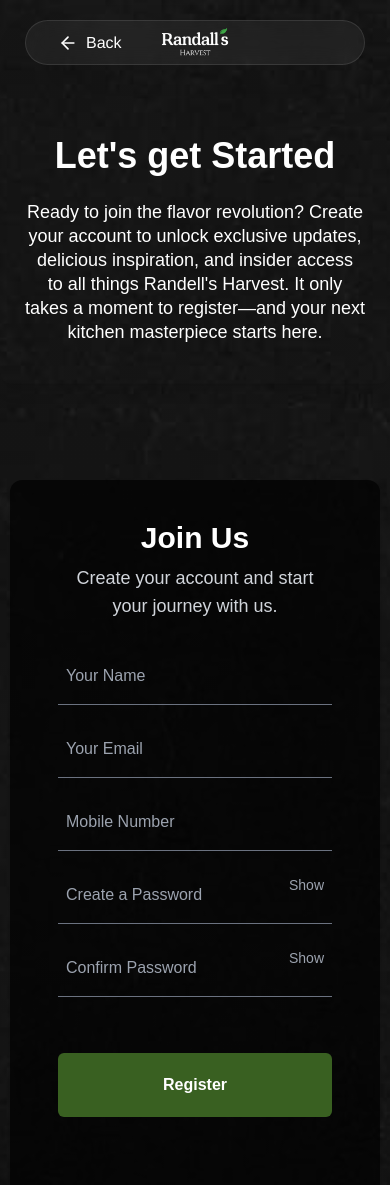
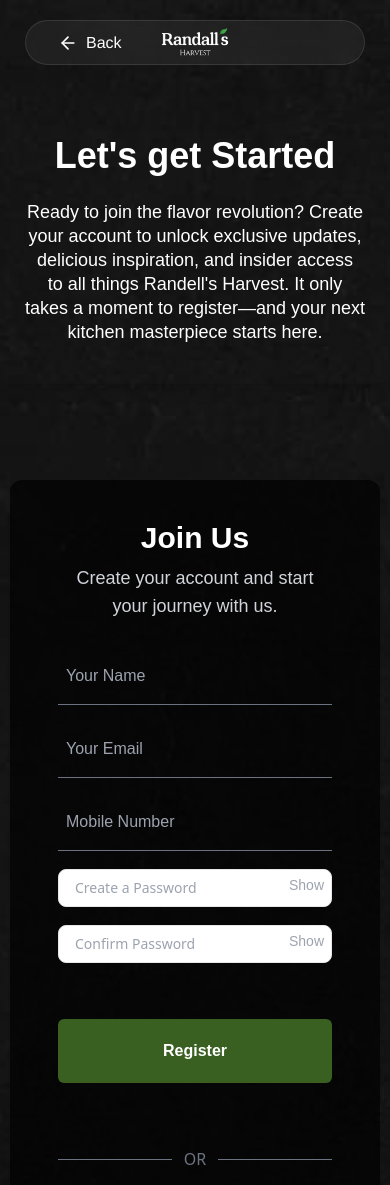
Before and after one commit to Randall-s-Harvest-Software/omniblend-v2.1, a React (Vite) app: page /register in a window 390 px wide. Shown: the top 1185 px of the page. Built offline with nearby package versions, Linux system fonts and the light colour scheme; a web font is replaced by a local one.

Commit message:
Make it responsive

```diff
--- a/index.html
+++ b/index.html
@@ -1,14 +1,21 @@
 <!doctype html>
-<html lang="en">
+<html lang="en" class="scroll-smooth">
 <head>
   <meta charset="UTF-8" />
   <link rel="icon" type="image/svg+xml" href="/logoo.png" />
-  <meta name="viewport" content="width=device-width, initial-scale=1.0" />
-
+  <meta name="viewport" content="width=device-width, initial-scale=1.0, maximum-scale=1.0, user-scalable=0" />
+  <meta name="theme-color" content="#000000" />
   <title>Randall's Harvest</title>
+  <style>
+    html {
+      -webkit-text-size-adjust: 100%;
+      -webkit-font-smoothing: antialiased;
+      -moz-osx-font-smoothing: grayscale;
+    }
+  </style>
 </head>
-<body style="background-color: #000000;">
-<div id="root"></div>
-<script type="module" src="/src/main.jsx"></script>
+<body class="min-h-screen bg-black text-white">
+  <div id="root"></div>
+  <script type="module" src="/src/main.jsx"></script>
 </body>
 </html>
--- a/src/pages/About.jsx
+++ b/src/pages/About.jsx
@@ -1,7 +1,14 @@
-import React, { useState, useEffect, useRef } from 'react'
-import Navbar from '../components/Navbar'
+import React, { useState, useEffect, useRef } from 'react';
+import Navbar from '../components/Navbar';
 import Bottom from "../components/Bottom.jsx";
 import { motion, useInView } from 'framer-motion';
+
+// Responsive container component
+const ResponsiveContainer = ({ children, className = '' }) => (
+  <div className={`w-full max-w-[1920px] mx-auto px-4 sm:px-6 lg:px-8 ${className}`}>
+    {children}
+  </div>
+);
 
 const About = () => {
     const aboutRef = useRef(null);
--- a/src/pages/Buy.jsx
+++ b/src/pages/Buy.jsx
@@ -1,7 +1,7 @@
 import React, { useState, useEffect } from 'react'
 import { useLocation } from 'react-router-dom'
 import Navbar from '../components/Navbar'
-import Bottom from "../components/Bottom.jsx";
+import Bottom from "../components/Bottom.jsx"
 
 const Buy = () => {
     const location = useLocation();
--- a/src/pages/Contact.jsx
+++ b/src/pages/Contact.jsx
@@ -1,6 +1,13 @@
-import React, { useState } from 'react'
-import Navbar from '../components/Navbar'
+import React, { useState } from 'react';
+import Navbar from '../components/Navbar';
 import Bottom from "../components/Bottom.jsx";
+
+// Responsive container component
+const ResponsiveContainer = ({ children, className = '' }) => (
+  <div className={`w-full max-w-[1920px] mx-auto px-4 sm:px-6 lg:px-8 ${className}`}>
+    {children}
+  </div>
+);
 
 const Contact = () => {
     // Form state management
--- a/src/pages/Home.jsx
+++ b/src/pages/Home.jsx
@@ -4,6 +4,13 @@ import Navbar from '../components/Navbar';
 import Bottom from "../components/Bottom.jsx";
 import { Play } from 'lucide-react';
 import { motion, useAnimation, useInView } from 'framer-motion';
+
+// Responsive container component
+const ResponsiveContainer = ({ children, className = '' }) => (
+  <div className={`w-full max-w-[1920px] mx-auto px-4 sm:px-6 lg:px-8 ${className}`}>
+    {children}
+  </div>
+);
 
 const Home = () => {
     const navigate = useNavigate();
--- a/src/pages/Landing.jsx
+++ b/src/pages/Landing.jsx
@@ -2,6 +2,13 @@ import React, { useCallback, useState, useEffect, useRef } from "react";
 import { motion, AnimatePresence, useAnimation } from "framer-motion";
 import { MoreHorizontal, X } from "lucide-react";
 import { useNavigate, Link } from "react-router-dom";
+
+// Responsive container component
+const ResponsiveContainer = ({ children, className = '' }) => (
+  <div className={`w-full max-w-[1920px] mx-auto px-4 sm:px-6 lg:px-8 ${className}`}>
+    {children}
+  </div>
+);
 
 const Landing = () => {
     const navigate = useNavigate();
@@ -243,7 +250,7 @@ const Landing = () => {
                             <motion.img
                                 src="/omniblend.png"
                                 alt="Landing"
-                                className="relative w-[250px] xs:w-[300px] sm:w-[330px] lg:w-[500px] top-24 xs:top-28 sm:top-32 h-auto z-20"
+                                className="relative w-[250px] xs:w-[300px] sm:w-[330px] lg:w-[460px] top-24 xs:top-28 sm:top-32 h-auto z-20"
                                 initial={{ y: '-50vh', opacity: 0, scale: 0.5 }}
                                 animate={{
                                     y: [0, -10, 0],
--- a/src/pages/Login.jsx
+++ b/src/pages/Login.jsx
@@ -1,7 +1,14 @@
-import React, { useState } from 'react'
-import { Link, useNavigate } from 'react-router-dom'
-import Navbar from '../components/Navbar'
+import React, { useState } from 'react';
+import { Link, useNavigate } from 'react-router-dom';
+import Navbar from '../components/Navbar';
 import Bottom from "../components/Bottom.jsx";
+
+// Responsive container component
+const ResponsiveContainer = ({ children, className = '' }) => (
+  <div className={`w-full max-w-[1920px] mx-auto px-4 sm:px-6 lg:px-8 ${className}`}>
+    {children}
+  </div>
+);
 
 const Login = () => {
     const navigate = useNavigate();
--- a/src/pages/Products.jsx
+++ b/src/pages/Products.jsx
@@ -4,6 +4,13 @@ import Navbar from '../components/Navbar';
 import Bottom from '../components/Bottom.jsx';
 import { useProducts } from '../context/ProductContext';
 import { ChevronDown } from 'lucide-react';
+
+// Responsive container component
+const ResponsiveContainer = ({ children, className = '' }) => (
+  <div className={`w-full max-w-[1920px] mx-auto px-4 sm:px-6 lg:px-8 ${className}`}>
+    {children}
+  </div>
+);
 
 const Products = () => {
     const navigate = useNavigate();
--- a/src/pages/Register.jsx
+++ b/src/pages/Register.jsx
@@ -1,7 +1,14 @@
-import React, { useState } from 'react'
-import { Link } from 'react-router-dom'
-import Navbar from '../components/Navbar'
+import React, { useState } from 'react';
+import { Link } from 'react-router-dom';
+import Navbar from '../components/Navbar';
 import Bottom from "../components/Bottom.jsx";
+
+// Responsive container component
+const ResponsiveContainer = ({ children, className = '' }) => (
+  <div className={`w-full max-w-[1920px] mx-auto px-4 sm:px-6 lg:px-8 ${className}`}>
+    {children}
+  </div>
+);
 
 const Register = () => {
     const [formData, setFormData] = useState({
@@ -95,7 +102,7 @@ const Register = () => {
                             <div className="relative">
                                 <input
                                     placeholder="Create a Password"
-                                    className="w-full font-andika border-b border-gray-500 bg-transparent text-white placeholder-gray-400 px-2 py-2 focus:outline-none"
+                                    className="w-full px-4 py-2 sm:py-3 text-sm sm:text-base border rounded-lg focus:ring-2 focus:ring-blue-500 focus:border-transparent"
                                     type={showPassword ? "text" : "password"}
                                     name="password"
                                     value={formData.password}
@@ -105,7 +112,7 @@ const Register = () => {
                                 <button
                                     type="button"
                                     onClick={togglePasswordVisibility}
-                                    className="absolute font-andika right-2 top-2 text-gray-400 text-sm hover:text-white transition"
+                                    className="absolute font-andika right-2 top-2 text-gray-400 text-sm hover:text-gray-700 transition"
                                 >
                                     {showPassword ? "Hide" : "Show"}
                                 </button>
@@ -115,7 +122,7 @@ const Register = () => {
                             <div className="relative">
                                 <input
                                     placeholder="Confirm Password"
-                                    className="w-full font-andika border-b border-gray-500 bg-transparent text-white placeholder-gray-400 px-2 py-2 focus:outline-none"
+                                    className="w-full px-4 py-2 sm:py-3 text-sm sm:text-base border rounded-lg focus:ring-2 focus:ring-blue-500 focus:border-transparent"
                                     type={showConfirmPassword ? "text" : "password"}
                                     name="confirmPassword"
                                     value={formData.confirmPassword}
@@ -125,7 +132,7 @@ const Register = () => {
                                 <button
                                     type="button"
                                     onClick={toggleConfirmPasswordVisibility}
-                                    className="absolute font-andika right-2 top-2 text-gray-400 text-sm hover:text-white transition"
+                                    className="absolute font-andika right-2 top-2 text-gray-400 text-sm hover:text-gray-700 transition"
                                 >
                                     {showConfirmPassword ? "Hide" : "Show"}
                                 </button>
@@ -143,7 +150,7 @@ const Register = () => {
                         {/* Divider */}
                         <div className="flex items-center w-full mt-8 mb-6">
                             <div className="flex-1 h-px bg-gray-500"></div>
-                            <p className="mx-3 text-gray-300">OR</p>
+                            <p className="mx-3 text-gray-500">OR</p>
                             <div className="flex-1 h-px bg-gray-500"></div>
                         </div>
 
--- a/tailwind.config.js
+++ b/tailwind.config.js
@@ -13,10 +13,15 @@ export default {
       'xl': '1280px',
       '2xl': '1536px',
       '3xl': '1920px',
-      '4xl': '2560px',
-      'asusscreen': '1366px', // Common resolution for 15.6" ASUS laptops
     },
     extend: {
+      spacing: {
+        'screen': '100vw',
+        'full': '100%',
+      },
+      fontSize: {
+        'base': ['1rem', '1.5'],
+      },
     keyframes: {
       rotateOnce: {
         "0%": { transform: "rotate(7deg)" },
```
Lines whose indentation alone changed are shown as unchanged.
